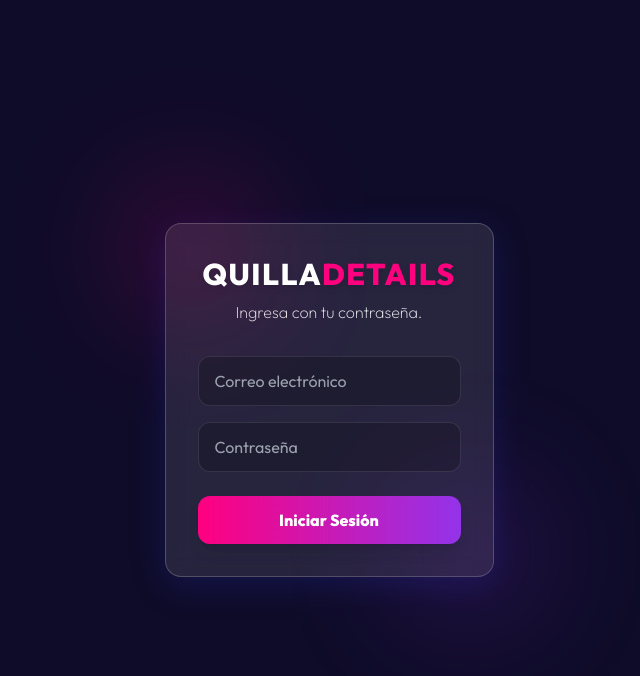
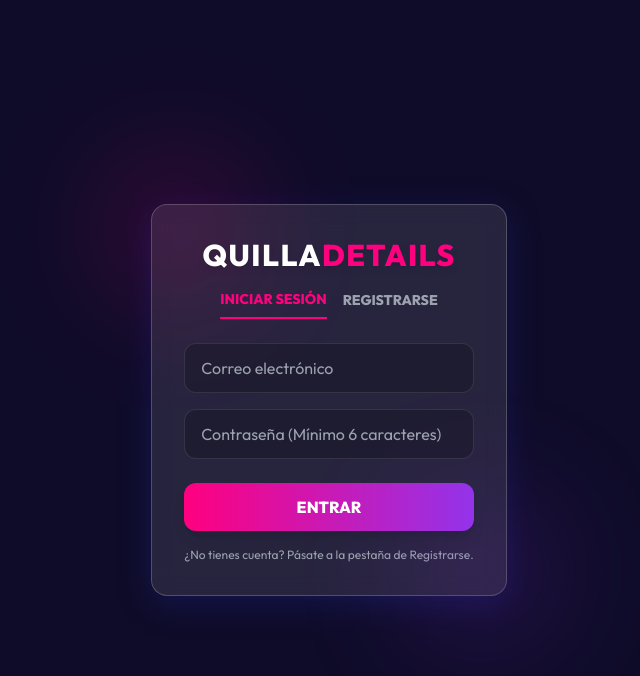
Before and after one commit to cristhiancg9x-coder/quilladetails, an Astro site: page / in a window 1280 px wide. Shown: the whole page, without its empty margins (311-951 px from the left). Built offline with nearby package versions, Linux system fonts and the light colour scheme; Astro itself is replaced by a stand-in of ours; no server answers.

Commit message:
Agregado boton de registro de usuarios

```diff
--- a/src/components/Auth.jsx
+++ b/src/components/Auth.jsx
@@ -3,18 +3,34 @@ import { supabase } from '../lib/supabase';
 
 export default function Auth() {
   const [loading, setLoading] = useState(false);
+  const [isLogin, setIsLogin] = useState(true); // Nuevo: Controla si estamos en Login o Registro
   const [email, setEmail] = useState('');
-  const [password, setPassword] = useState(''); // Nuevo estado para contraseña
+  const [password, setPassword] = useState('');
 
-  const handleLogin = async (e) => {
+  const handleAuth = async (e) => {
     e.preventDefault();
     setLoading(true);
 
-    // 1. Login directo con Supabase (Sin correos)
-    const { data, error } = await supabase.auth.signInWithPassword({
+    let data, error;
+
+    if (isLogin) {
+      // MODO 1: INICIAR SESIÓN (Usuarios existentes)
+      const res = await supabase.auth.signInWithPassword({
         email,
         password,
       });
+      data = res.data;
+      error = res.error;
+    } else {
+      // MODO 2: REGISTRARSE (Usuarios nuevos)
+      const res = await supabase.auth.signUp({
+        email,
+        password,
+        // Opcional: Podríamos guardar datos extra aquí, pero lo haremos en el perfil luego
+      });
+      data = res.data;
+      error = res.error;
+    }
 
     if (error) {
       alert("Error: " + error.message);
@@ -22,23 +38,29 @@ export default function Auth() {
       return;
     }
 
-    // 2. Si el login funciona, enviamos los tokens a nuestro servidor Astro
+    // Si es registro y Supabase pide confirmar email (aunque lo desactivamos), avisamos
+    if (!isLogin && !data.session) {
+      alert("Cuenta creada. Si no entraste automáticamente, verifica tu configuración de Supabase.");
+      setLoading(false);
+      return;
+    }
+
+    // SI TENEMOS SESIÓN (Login exitoso o Registro exitoso inmediato)
+    if (data.session) {
         const { access_token, refresh_token } = data.session;
 
-    // Llamamos a la API que creamos en el Paso 2
+        // Enviamos las cookies al servidor Astro
         const response = await fetch("/api/auth/signin", {
             method: "POST",
-      headers: {
-        "Content-Type": "application/json",
-      },
+            headers: { "Content-Type": "application/json" },
             body: JSON.stringify({ access_token, refresh_token }),
         });
 
         if (response.ok) {
-        // 3. Redirigimos al Feed manualmente
             window.location.href = "/feed";
         } else {
-        alert("Error al iniciar sesión en el servidor");
+            alert("Error de conexión con el servidor");
+        }
     }
 
     setLoading(false);
@@ -55,11 +77,24 @@ export default function Auth() {
         <h2 className="text-3xl font-bold text-center text-white mb-2 tracking-wider drop-shadow-md uppercase">
           QUILLA<span className="text-cyber-rose">DETAILS</span>
         </h2>
-        <p className="text-center text-gray-200 mb-8 font-light">
-          Ingresa con tu contraseña.
-        </p>
 
-        <form onSubmit={handleLogin} className="flex flex-col gap-4 relative z-10">
+        {/* Pestañas para cambiar modo */}
+        <div className="flex justify-center gap-4 mb-6 mt-4 relative z-10">
+            <button
+                onClick={() => setIsLogin(true)}
+                className={`pb-2 text-sm font-bold transition-all ${isLogin ? 'text-cyber-rose border-b-2 border-cyber-rose' : 'text-gray-400 hover:text-white'}`}
+            >
+                INICIAR SESIÓN
+            </button>
+            <button
+                onClick={() => setIsLogin(false)}
+                className={`pb-2 text-sm font-bold transition-all ${!isLogin ? 'text-cyber-rose border-b-2 border-cyber-rose' : 'text-gray-400 hover:text-white'}`}
+            >
+                REGISTRARSE
+            </button>
+        </div>
+
+        <form onSubmit={handleAuth} className="flex flex-col gap-4 relative z-10">
           <input
             className="w-full px-4 py-3 bg-black/20 border border-white/10 rounded-xl text-white placeholder-gray-400 focus:outline-none focus:ring-2 focus:ring-cyber-rose/50 transition-all"
             type="email"
@@ -72,19 +107,25 @@ export default function Auth() {
           <input
             className="w-full px-4 py-3 bg-black/20 border border-white/10 rounded-xl text-white placeholder-gray-400 focus:outline-none focus:ring-2 focus:ring-cyber-rose/50 transition-all"
             type="password"
-            placeholder="Contraseña"
+            placeholder="Contraseña (Mínimo 6 caracteres)"
             value={password}
             onChange={(e) => setPassword(e.target.value)}
             required
+            minLength={6}
           />
 
           <button
             className="w-full py-3 px-4 mt-2 bg-gradient-to-r from-cyber-rose to-purple-600 hover:from-purple-600 hover:to-cyber-rose text-white font-bold rounded-xl shadow-lg transform hover:scale-[1.02] transition-all disabled:opacity-50"
             disabled={loading}
           >
-            {loading ? 'Ingresando...' : 'Iniciar Sesión'}
+            {loading ? 'Procesando...' : (isLogin ? 'ENTRAR' : 'CREAR CUENTA')}
           </button>
         </form>
+
+        <p className="mt-4 text-xs text-center text-gray-400">
+            {isLogin ? "¿No tienes cuenta? Pásate a la pestaña de Registrarse." : "Al registrarte aceptas ser parte de nuestra comunidad creativa."}
+        </p>
+
       </div>
     </div>
   );
```
Lines whose indentation alone changed are shown as unchanged.
